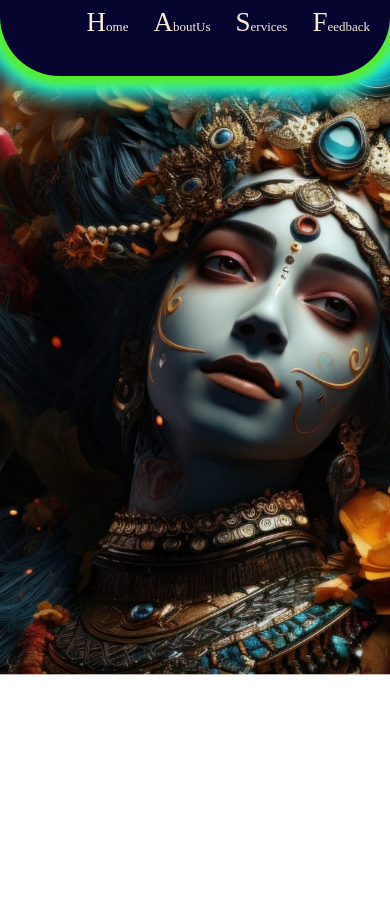
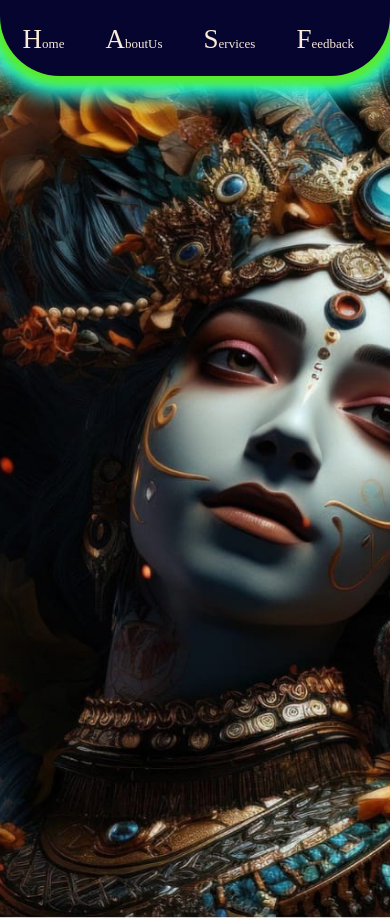
Before and after one commit to xkartik04/kartik.github.io, a plain HTML site: page index.html in a window 390 px wide. Before the commit the page ends 844 px from the top, so only its background shows below. Drawn offline with Linux system fonts and the light colour scheme.

Commit message:
commitagian2

```diff
--- a/index.css
+++ b/index.css
@@ -103,7 +103,10 @@ font-size: 27px;
 }
 
 
-@media (max-width: 500px) {
+@media (max-width: 412px) {
+  body{
+    height: 918px;
+  }
     .container{
         height: 9vh;
         /* flex-direction: column; */
@@ -112,8 +115,8 @@ font-size: 27px;
     .box{
         color: antiquewhite;
         font-size: 13px;
-        margin-top: 2px;
-        margin-right: 15px;
+        margin-top: 19px;
+        margin-right: 31px;
         padding: 5px;
 
         /* padding-bottom: 20px; */
```
